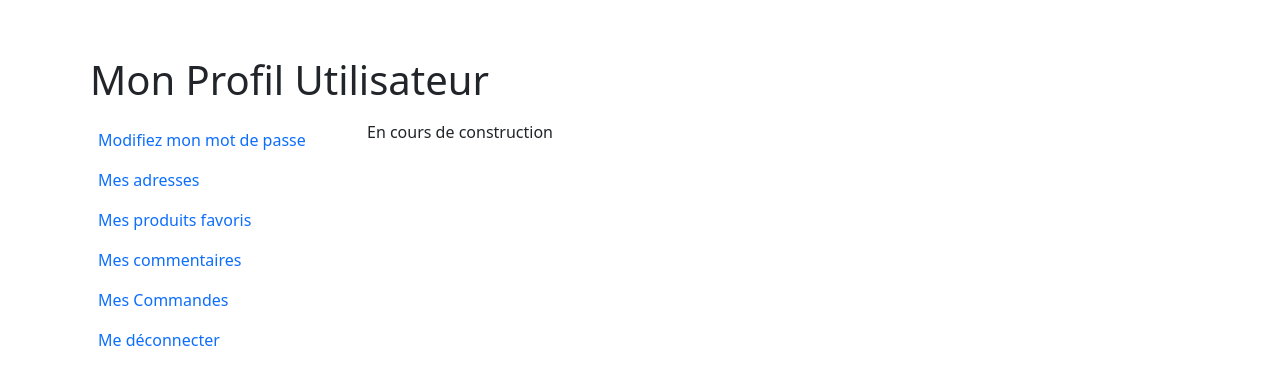
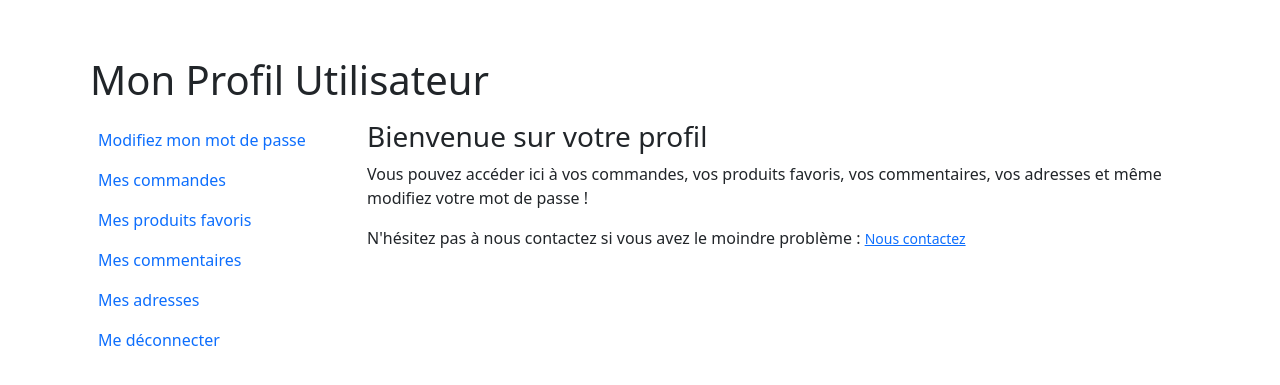
Before and after one commit to Serge-D/OnlyInAmerica, a Symfony app: template templates/user/userProfile.html.twig in a window 1280 px wide. Shown: the part 56-441 px from the top of the page. Run offline with Twig, Linux system fonts and the light colour scheme; the template is opened without the code that fills it, so the values that code supplies are empty; some libraries are stand-ins or nearby versions.

Commit message:
csrf yaml / twig filter

```diff
--- a/templates/components/_menuProfil.html.twig
+++ b/templates/components/_menuProfil.html.twig
@@ -4,7 +4,7 @@
         <a class="nav-link " href="{{ path('app_user_password') }}">Modifiez mon mot de passe</a>
     </li>
     <li class="nav-item">
-        <a class="nav-link" href="{{ path('app_user_addresses') }}">Mes adresses</a>
+        <a class="nav-link" href="{{ path('app_user_order') }}">Mes commandes</a>
     </li>
     <li class="nav-item">
         <a class="nav-link" href="{{ path('app_user_userfavorite') }}">Mes produits favoris</a>
@@ -13,7 +13,7 @@
         <a class="nav-link" href="{{ path('app_user_comment')}}">Mes commentaires</a>
     </li>
     <li class="nav-item">
-        <a class="nav-link" href="{{ path('app_user_order') }}">Mes Commandes</a>
+        <a class="nav-link" href="{{ path('app_user_addresses') }}">Mes adresses</a>
     </li>
     <li class="nav-item">
         <a class="nav-link" href="{{ path('app_logout') }}">Me déconnecter</a>
--- a/templates/product/productDetails.html.twig
+++ b/templates/product/productDetails.html.twig
@@ -41,7 +41,7 @@
                         {% for comment in product.comments %}
                             <li class="list-group-item">
                                 <strong>{{ comment.user.firstname }}</strong> : <br/>
-                                {{ comment.commentContent|raw }} <br/>
+                                {{ comment.commentContent|html }} <br/>
                                 Le : {{ comment.createdAt|date('d/m/Y H:i') }}
                             </li>
                         {% endfor %}
--- a/templates/user/userComment.html.twig
+++ b/templates/user/userComment.html.twig
@@ -19,7 +19,7 @@
                             <div class="card mb-3">
                                 <div class="card-body">
                                     <strong>Mon commentaire :</strong>
-                                    <p class="card-text">{{ comment.commentContent|raw }}</p>
+                                    <p class="card-text">{{ comment.commentContent|html }}</p>
                                     <div class="d-flex justify-content-end">
                                         <a href="{{ path('app_comment_delete',{id: comment.id}) }}" class="btn btn-danger m-1">Supprimer</a>
                                     </div>
--- a/templates/user/userProfile.html.twig
+++ b/templates/user/userProfile.html.twig
@@ -10,7 +10,9 @@
                 {% include '/components/_menuProfil.html.twig' %}
             </div>
             <div class="col-md-9">
-                En cours de construction
+                <h3>Bienvenue sur votre profil</h3>
+                <p>Vous pouvez accéder ici à vos commandes, vos produits favoris, vos commentaires, vos adresses et même modifiez votre mot de passe !</p>
+                <p>N'hésitez pas à nous contactez si vous avez le moindre problème : <a href="{{ path('app_contact') }}" class="small">Nous contactez</a></p>
             </div>
         </div>
     </div>
```
Also changed, not shown: src/Twig/AppExtensions.php (+13 -1 lines), 1 other file.
